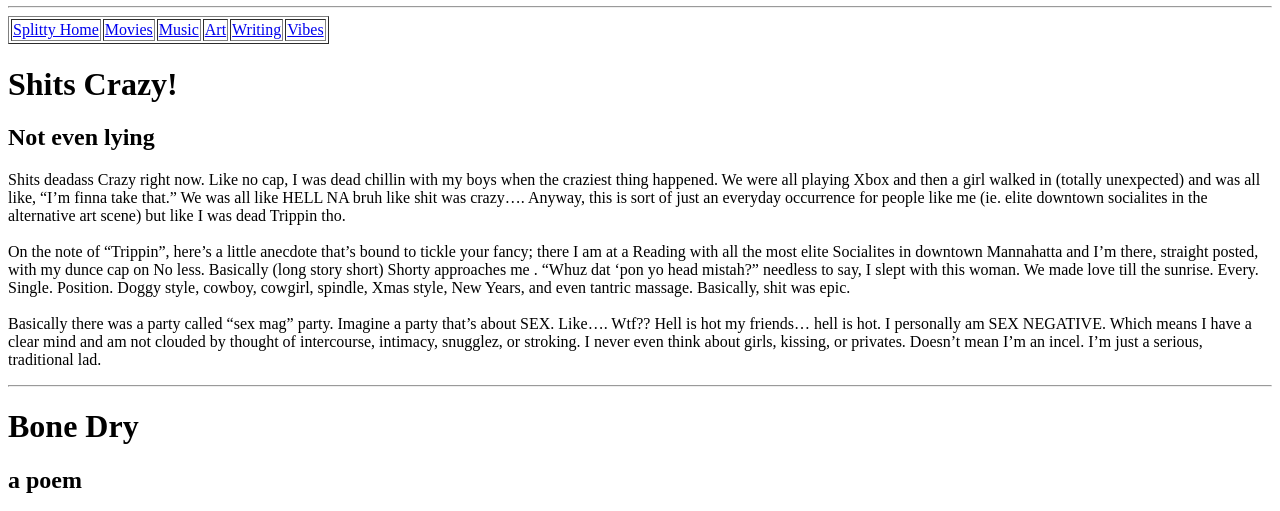
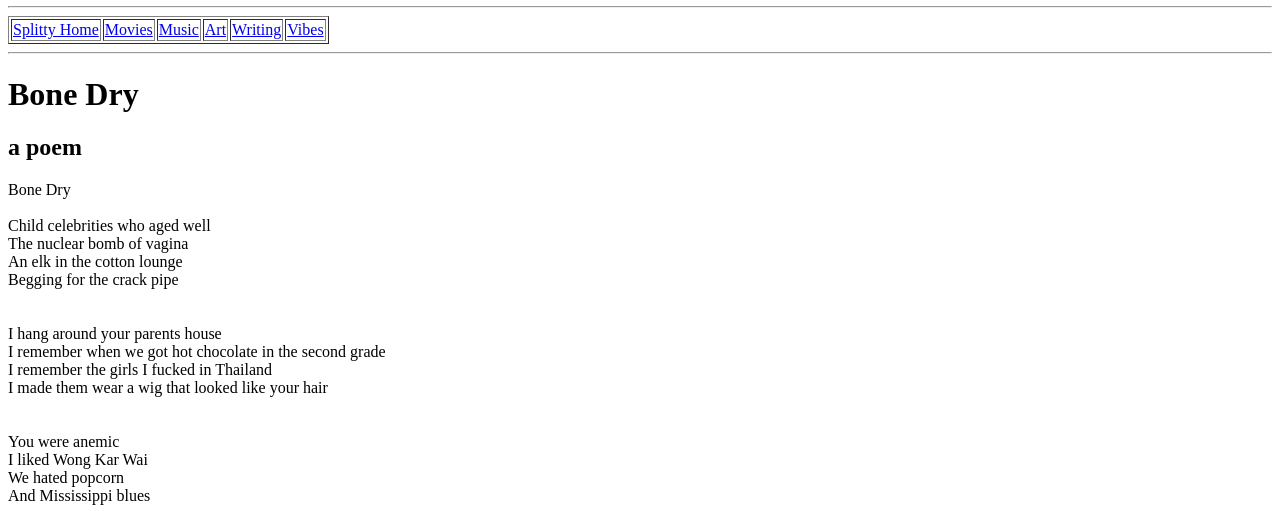
Before and after one commit to splittymemes/Splitty, a plain HTML site: page writing.html in a window 1280 px wide. Shown: the part 221-732 px from the top of the page. Drawn offline with Linux system fonts and the light colour scheme.

Commit message:
Update writing.html

```diff
--- a/writing.html
+++ b/writing.html
@@ -23,14 +23,7 @@
 </tr>
 </table>
 </nav>
-<h1>Shits Crazy!</h1>
-<h2>Not even lying</h2>
-<p>Shits deadass Crazy right now. Like no cap, I was dead chillin with my boys when the craziest thing happened. We were all playing Xbox and then a girl walked in (totally unexpected) and was all like, “I’m finna take that.” We was all like HELL NA bruh like shit was crazy…. Anyway, this is sort of just an everyday occurrence for people like me (ie. elite downtown socialites in the alternative art scene) but like I was dead Trippin tho.
-<br /><br />
-  On the note of “Trippin”, here’s a little anecdote that’s bound to tickle your fancy; there I am at a Reading with all the most elite Socialites in downtown Mannahatta and I’m there, straight posted, with my dunce cap on No less. Basically (long story short) Shorty approaches me . “Whuz dat ‘pon yo head mistah?” needless to say, I slept with this woman. We made love till the sunrise. Every. Single. Position. Doggy style, cowboy, cowgirl, spindle, Xmas style, New Years, and even tantric massage. Basically, shit was epic.
-  <br />  <br />
-  Basically there was a party called “sex mag” party. Imagine a party that’s about SEX. Like…. Wtf?? Hell is hot my friends… hell is hot. I personally am SEX NEGATIVE. Which means I have a clear mind and am not clouded by thought of intercourse, intimacy, snugglez, or stroking. I never even think about girls, kissing, or privates. Doesn’t mean I’m an incel. I’m just a serious, traditional lad.</p>
-  <hr>
+<hr>
   <h1>Bone Dry</h1>
   <h2>a poem</h2>
   <p>
```
